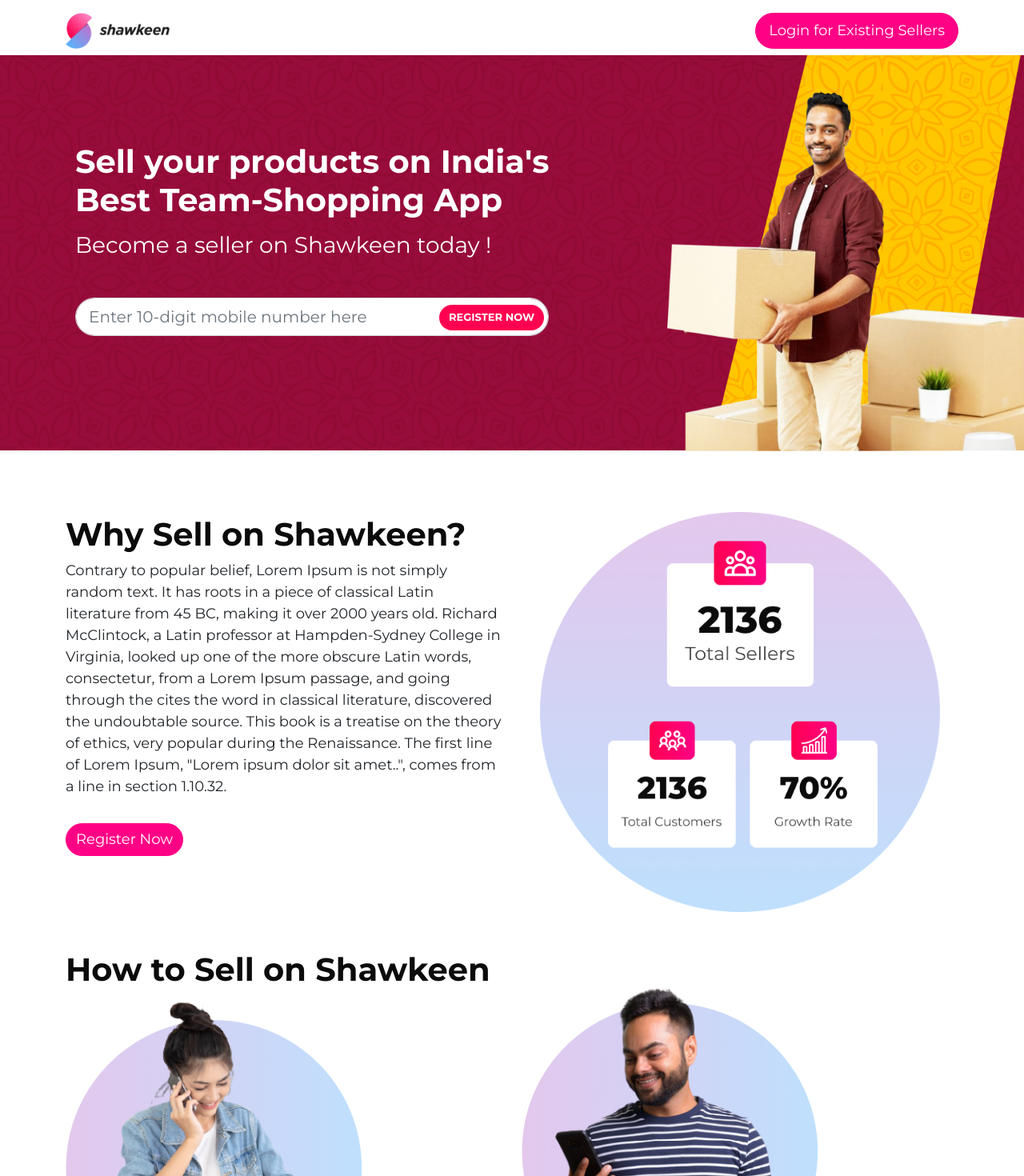
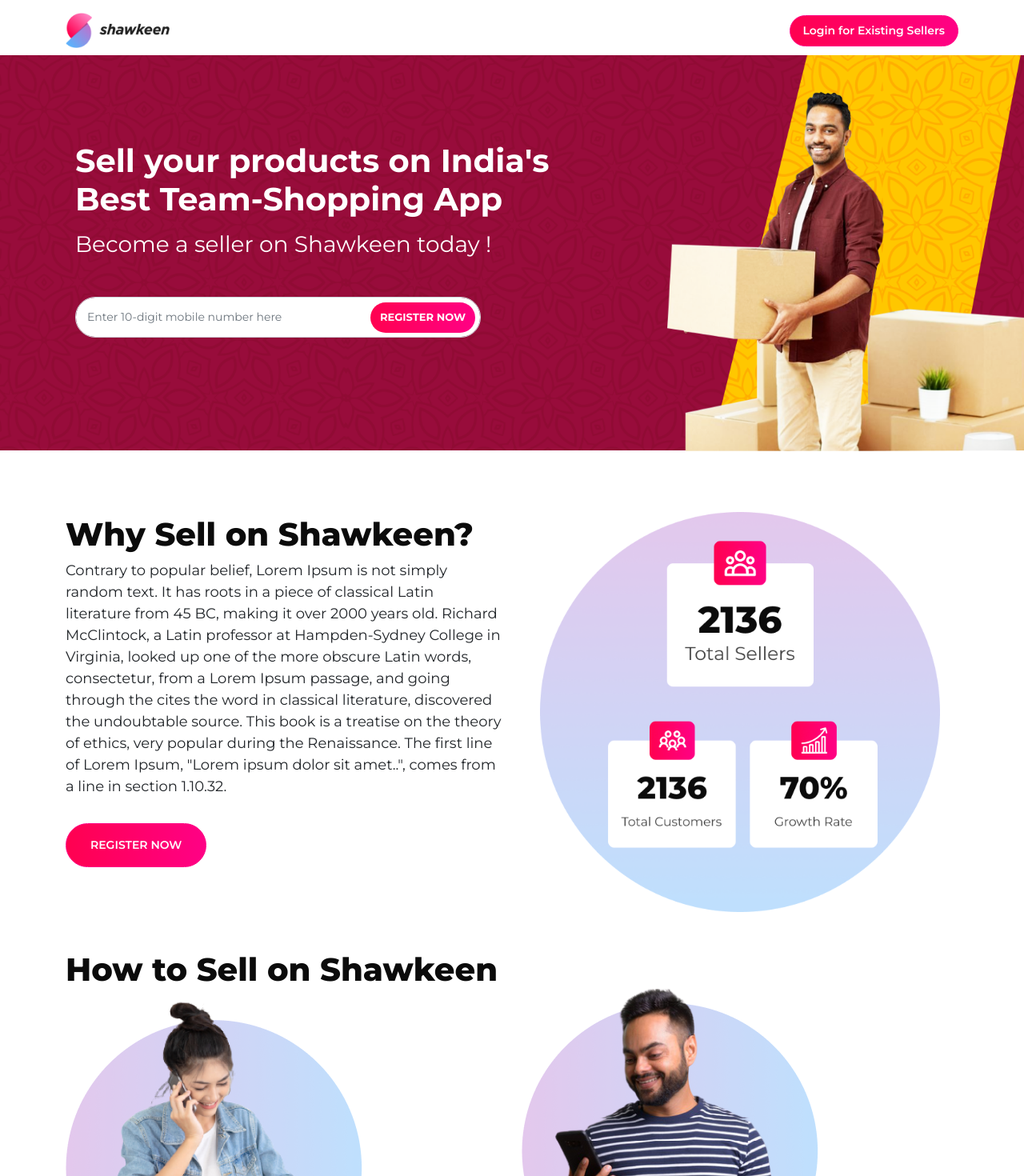
Before and after one commit to manojkushwah45mmf/sellerhub, a React (Create React App) app: page / in a window 1280 px wide. Shown: the top 1470 px of the page at 80% size. Built offline with nearby package versions, Linux system fonts and the light colour scheme.

Commit message:
UI changes

```diff
--- a/src/App.css
+++ b/src/App.css
@@ -34,12 +34,32 @@
 }
 
 .login_seller_btn{
- background: #FF0185 !important;
- border: 1px solid #FF0185 !important;
-  font-size: 18px !important;
+  background: linear-gradient(90deg, #FF0150 0%, #FF0185 100%) !important;
+  border: 1px solid #FF0185 !important;
+  font-size: 14px !important;
   border-radius: 40px !important;
+  padding: 16px 30px !important;
+  font-weight: 600 !important;
 
     }
+
+
+  .login_seller_btn_1{
+
+    background: linear-gradient(90deg, #FF0150 0%, #FF0185 100%) !important;
+    border: 1px solid #FF0185 !important;
+    font-size: 14px !important;
+    border-radius: 40px !important;
+    padding: 12px;
+    font-weight: 600 !important;
+
+
+
+  }
+
+
+
+
 
 .banner_show{
  background-image: url("../src/Component/images/seller_bg_image.png");
--- a/src/Component/Common/Footer.jsx
+++ b/src/Component/Common/Footer.jsx
@@ -1,10 +1,7 @@
 import React from "react";
 import { Container, Row, Col } from "react-bootstrap";
-import play_store from "../images/playstore.png";
-import app_store from "../images/appstore.png";
 import { Icon } from "@iconify/react";
-import footer_icon from "../../Component/images/footer-shawkeen.png"
-
+import image_url from "./images";
 
 
 
@@ -16,7 +13,13 @@
           <Row>
             <Col lg={3}>
               <div className="mt-5 white_logo">
-                <img  className="mb-3" src={footer_icon} alt="" width={150} /> <br/>
+                <img
+                  className="mb-3"
+                  src={image_url.footer_icon}
+                  alt=""
+                  width={150}
+                />{" "}
+                <br />
                 <span className="text-light fw-bold"> Address :</span>
                 <span className="text-light ms-2">
                   2972 Westheimer Rd. Santa Ana, Illinois 85486{" "}
@@ -61,9 +64,9 @@
               <div className="mt-5  footer_link">
                 <p>Download Our App</p>
                 <div className="link_detail d-flex justify-content-between">
-                  <img src={app_store} alt="" width={130} />
+                  <img src={image_url.app_store} alt="" width={130} />
                   <div>
-                    <img src={play_store} alt="" width={130} />
+                    <img src={image_url.play_store} alt="" width={130} />
                   </div>
                 </div>
                 <div className="mt-4 social_link_detail">
--- a/src/Component/Common/Header.jsx
+++ b/src/Component/Common/Header.jsx
@@ -5,7 +5,9 @@
 import Nav from "react-bootstrap/Nav";
 import Navbar from "react-bootstrap/Navbar";
 import NavDropdown from "react-bootstrap/NavDropdown";
-import logo from "../images/Logo_with_border.svg";
+import image_url from "./images";
+
+
 
 const Header = () => {
   return (
@@ -13,7 +15,7 @@
       <Navbar className="header_bg" expand="lg">
         <Container fluid>
           <Navbar.Brand href="#">
-            <img src={logo} alt="" />
+            <img src={image_url.logo} alt="" />
           </Navbar.Brand>
           <Navbar.Toggle aria-controls="navbarScroll" />
           <Navbar.Collapse id="navbarScroll">
--- a/src/Component/Common/images.js
+++ b/src/Component/Common/images.js
@@ -1,6 +1,4 @@
 const baseurl = "http://localhost:3000/";
-
-
 
 const image_url = {
   order_new: baseurl + "/assets/images/hands-icon.png",
@@ -17,8 +15,11 @@
   deliverproduct: baseurl + "assets/images/deliver_product.png",
   customerorder: baseurl + "assets/images/customer_placeorder.png",
   paid_sells: baseurl + "assets/images/seller_2.png",
-  digitfour: baseurl + "assets/images/digit_four.png"
-
+  digitfour: baseurl + "assets/images/digit_four.png",
+  footer_icon: baseurl + "assets/images/footer-shawkeen.png",
+  play_store: baseurl + "assets/images/playstore.png",
+  app_store: baseurl + "assets/images/appstore.png",
+  logo: baseurl + "assets/images/Logo_with_border.svg"
 
 };
 
--- a/src/Component/Dashboard/Dashboard.jsx
+++ b/src/Component/Dashboard/Dashboard.jsx
@@ -3,6 +3,9 @@
 import { Row, Col } from "react-bootstrap";
 import Areachart from "./chart/Areachart";
 import image_url from "../Common/images";
+
+
+
 
 const Dashboard = () => {
   return (
--- a/src/Component/Landingpage/Home.css
+++ b/src/Component/Landingpage/Home.css
@@ -19,9 +19,9 @@
 .pass_value .form-control{
  border-radius: 25px;
  position: relative;
+ font-size: 14px;
+ padding: 14px;
 }
-
-
 
 .pass_value .form-control:focus{
 outline: none;
@@ -36,7 +36,7 @@
 .sellers_descriptions h3{
 font-size: 40px;
 color: #0B0B0B;
-font-weight: 700;
+font-weight: 800;
 }
 
 
@@ -142,28 +142,29 @@
  font-size: 13px;
 }
 
-
 .register_click{
 
 position: absolute;
-  top: 203px;
-  left: 455px;
+  top: 201px;
+  left: 369px;
 }
+
+.regis_btn{
+
+   font-size: 13px !important;
+   font-weight: 700 !important;
+   background: linear-gradient(90deg, #FF0150 0%, #FF0185 100%)!important;
+   border-radius: 35px !important;
+   border: none !important;
+   padding: 9px 12px !important;
+}
+
+.pass_value{
+
+width: 100% !important;
+max-width: 507px!important;
 
 
 
-.regis_btn{
-
-  font-size: 13px !important;
-  font-weight: 700 !important;
-   background: #FF0150 !important;
-   border-radius: 35px !important;
-   border: none !important;
 
 }
-
- .pass_value.form-control ::placeholder{
-
- font-size: 14px;
-
-}
--- a/src/Component/Landingpage/Home.jsx
+++ b/src/Component/Landingpage/Home.jsx
@@ -1,5 +1,5 @@
 import React from "react";
-import { Button, Container, Row, Col, Form } from "react-bootstrap";
+import { Button, Container, Row, Col, Form,Input } from "react-bootstrap";
 import Registercomponent from "./Registercomponent";
 import "./Home.css";
 import Sellsdescribe from "./Sellsdescribe";
@@ -17,7 +17,7 @@
           <div className="p-0 top_header">
             <img src={image_url.side_logo} alt="" width={130} />
             <div>
-              <Button className="login_seller_btn" size="lg">
+              <Button className="login_seller_btn_1" size="lg">
                 Login for Existing Sellers{" "}
               </Button>
             </div>
@@ -38,11 +38,13 @@
                       className="mt-5 pass_value"
                       controlId="formBasicEmail"
                     >
+
                       <Form.Control
                         type="text"
                         size="lg"
                         placeholder="Enter 10-digit mobile number here"
                       />
+
                       <div className="register_click">
                         <Button className="regis_btn">REGISTER NOW</Button>
                       </div>
--- a/src/Component/Landingpage/Registercomponent.jsx
+++ b/src/Component/Landingpage/Registercomponent.jsx
@@ -27,7 +27,7 @@
                 sit amet..", comes from a line in section 1.10.32.
               </p>
             </div>
-            <Button className="mt-3 login_seller_btn">Register Now</Button>
+            <Button className="mt-3 login_seller_btn">REGISTER NOW</Button>
           </Col>
           <Col lg={6}>
             <div className="text-center">
```
